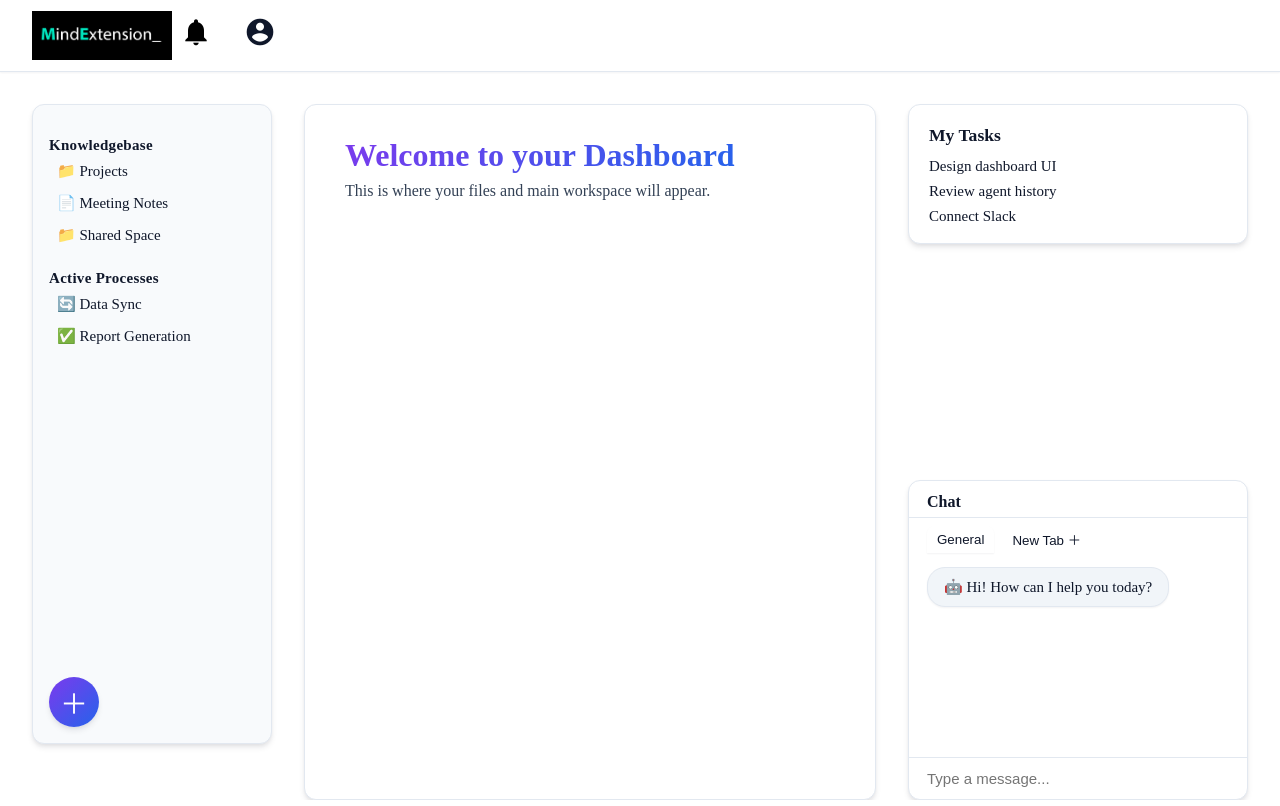
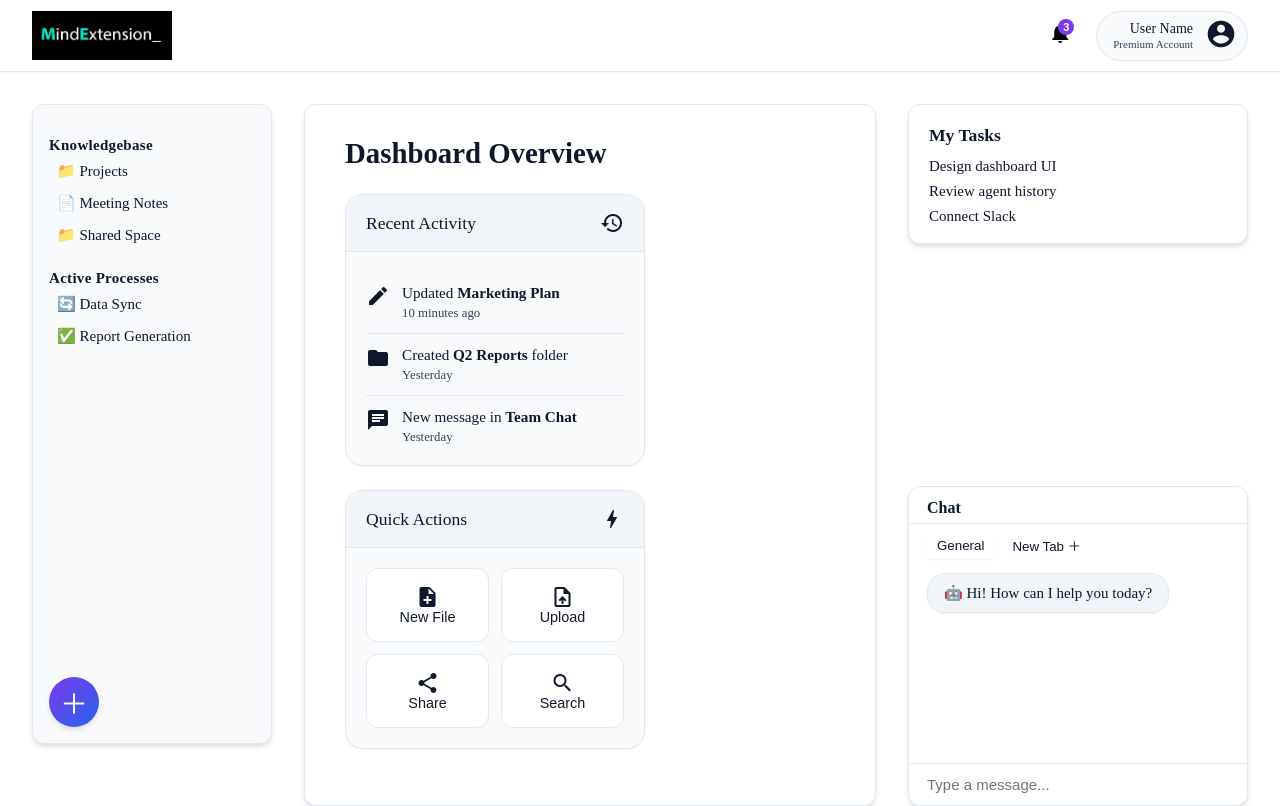
Before and after one commit to AAG-Ventures/KKexperiment, a Next.js app in the folder dashboard/: page / in a window 1280 px wide. Built offline with nearby package versions, Linux system fonts and the light colour scheme.

Commit message:
Move profile bar to right corner of header

```diff
--- a/dashboard/src/app/page.module.css
+++ b/dashboard/src/app/page.module.css
@@ -44,14 +44,72 @@
   align-items: center;
   gap: 16px;
 }
-.iconButton, .profileButton {
+.iconButton {
   background: none;
   border: none;
   cursor: pointer;
   padding: 8px;
   border-radius: 50%;
   transition: background 0.2s;
-  font-size: 28px;
+  font-size: 24px;
+  position: relative;
+}
+
+.notificationBadge {
+  position: absolute;
+  top: 6px;
+  right: 6px;
+  background: var(--brand-primary);
+  color: white;
+  font-size: 11px;
+  height: 16px;
+  min-width: 16px;
+  border-radius: 8px;
+  display: flex;
+  align-items: center;
+  justify-content: center;
+  font-weight: 600;
+  padding: 0 4px;
+}
+
+.profileBar {
+  display: flex;
+  align-items: center;
+  gap: 12px;
+  padding: 6px 10px 6px 16px;
+  background: var(--background-secondary);
+  border-radius: 30px;
+  transition: all 0.2s;
+  border: 1px solid var(--border-light);
+}
+
+.profileBar:hover {
+  background: var(--background-tertiary);
+  transform: translateY(-2px);
+  box-shadow: var(--shadow-sm);
+}
+
+.userInfo {
+  display: flex;
+  flex-direction: column;
+  text-align: right;
+}
+
+.userName {
+  font-weight: 500;
+  font-size: 14px;
+  line-height: 1.2;
+}
+
+.userRole {
+  font-size: 11px;
+  color: var(--foreground-secondary);
+}
+
+.profileImage {
+  display: flex;
+  align-items: center;
+  justify-content: center;
 }
 .iconButton:hover, .profileButton:hover {
   background: var(--background-tertiary);
@@ -148,6 +206,148 @@
 }
 .fileDisplay p {
   color: var(--foreground-secondary);
+}
+
+.pageTitle {
+  margin: 0 0 24px 0;
+  font-size: 1.8rem;
+  font-weight: 600;
+  color: var(--foreground-primary);
+}
+
+/* Card Grid Styles */
+.cardGrid {
+  display: grid;
+  grid-template-columns: repeat(auto-fit, minmax(300px, 1fr));
+  gap: 24px;
+  margin-bottom: 24px;
+}
+
+/* Card Styles */
+.card {
+  background: var(--background-secondary);
+  border-radius: var(--border-radius);
+  box-shadow: var(--shadow-sm);
+  overflow: hidden;
+  transition: transform 0.2s, box-shadow 0.2s;
+  border: 1px solid var(--border-light);
+}
+
+.card:hover {
+  transform: translateY(-4px);
+  box-shadow: var(--shadow-md);
+}
+
+.cardHeader {
+  display: flex;
+  justify-content: space-between;
+  align-items: center;
+  padding: 16px 20px;
+  background: var(--background-tertiary);
+  border-bottom: 1px solid var(--border-light);
+}
+
+.cardHeader h3 {
+  margin: 0;
+  font-size: 1.1rem;
+  font-weight: 500;
+}
+
+.cardContent {
+  padding: 20px;
+}
+
+/* Analytics Card Styles */
+.statsRow {
+  display: flex;
+  justify-content: space-between;
+}
+
+.stat {
+  text-align: center;
+  flex: 1;
+}
+
+.statValue {
+  font-size: 2rem;
+  font-weight: 600;
+  color: var(--brand-primary);
+  margin-bottom: 4px;
+}
+
+.statLabel {
+  font-size: 0.9rem;
+  color: var(--foreground-secondary);
+}
+
+/* Activity List Styles */
+.activityList {
+  list-style: none;
+  padding: 0;
+  margin: 0;
+}
+
+.activityItem {
+  display: flex;
+  align-items: flex-start;
+  gap: 12px;
+  padding: 12px 0;
+  border-bottom: 1px solid var(--border-light);
+}
+
+.activityItem:last-child {
+  border-bottom: none;
+  padding-bottom: 0;
+}
+
+.activityItem span.material-icons {
+  color: var(--brand-primary);
+  font-size: 20px;
+}
+
+.activityText {
+  flex: 1;
+  font-size: 0.95rem;
+}
+
+.activityTime {
+  color: var(--foreground-secondary);
+  font-size: 0.8rem;
+  margin-top: 4px;
+}
+
+/* Quick Actions Styles */
+.actionButtons {
+  display: grid;
+  grid-template-columns: repeat(2, 1fr);
+  gap: 12px;
+}
+
+.actionButton {
+  display: flex;
+  flex-direction: column;
+  align-items: center;
+  justify-content: center;
+  background: var(--background-primary);
+  border: 1px solid var(--border-light);
+  border-radius: 12px;
+  padding: 16px;
+  font-size: 0.9rem;
+  font-weight: 500;
+  color: var(--foreground-primary);
+  cursor: pointer;
+  transition: all 0.2s;
+}
+
+.actionButton:hover {
+  background: var(--background-tertiary);
+  transform: translateY(-2px);
+}
+
+.actionButton span.material-icons {
+  font-size: 24px;
+  margin-bottom: 8px;
+  color: var(--brand-primary);
 }
 
 .widgets {
--- a/dashboard/src/app/page.tsx
+++ b/dashboard/src/app/page.tsx
@@ -18,13 +18,23 @@ export default function Dashboard() {
             className={styles.logo}
           />
         </div>
+        <div className={styles.spacer}></div>
         <div className={styles.topBarRight}>
           <button className={styles.iconButton} title="Notifications">
-            <span className="material-icons" style={{fontSize: 32}}>notifications</span>
+            <span className="material-icons" style={{fontSize: 24}}>notifications</span>
+            <span className={styles.notificationBadge}>3</span>
           </button>
-          <Link href="/settings" className={styles.profileButton} title="Profile & Settings">
-            <span className="material-icons" style={{fontSize: 32}}>account_circle</span>
-          </Link>
+          <div className={styles.profileBar}>
+            <div className={styles.userInfo}>
+              <span className={styles.userName}>User Name</span>
+              <span className={styles.userRole}>Premium Account</span>
+            </div>
+            <div className={styles.profileImage}>
+              <Link href="/settings" title="Profile & Settings">
+                <span className="material-icons" style={{fontSize: 32}}>account_circle</span>
+              </Link>
+            </div>
+          </div>
         </div>
       </header>
 
@@ -51,14 +61,76 @@ export default function Dashboard() {
 
         {/* Main Content */}
         <main className={styles.mainContent}>
-          <div className={styles.fileDisplay}>
-            <h2>Welcome to your Dashboard</h2>
-            <p>This is where your files and main workspace will appear.</p>
+          <h2 className={styles.pageTitle}>Dashboard Overview</h2>
+
+          <div className={styles.cardGrid}>
+
+            {/* Recent Activity Card */}
+            <div className={styles.card}>
+              <div className={styles.cardHeader}>
+                <h3>Recent Activity</h3>
+                <span className="material-icons">history</span>
+              </div>
+              <div className={styles.cardContent}>
+                <ul className={styles.activityList}>
+                  <li className={styles.activityItem}>
+                    <span className="material-icons">edit</span>
+                    <div className={styles.activityText}>
+                      <div>Updated <strong>Marketing Plan</strong></div>
+                      <div className={styles.activityTime}>10 minutes ago</div>
+                    </div>
+                  </li>
+                  <li className={styles.activityItem}>
+                    <span className="material-icons">folder</span>
+                    <div className={styles.activityText}>
+                      <div>Created <strong>Q2 Reports</strong> folder</div>
+                      <div className={styles.activityTime}>Yesterday</div>
+                    </div>
+                  </li>
+                  <li className={styles.activityItem}>
+                    <span className="material-icons">chat</span>
+                    <div className={styles.activityText}>
+                      <div>New message in <strong>Team Chat</strong></div>
+                      <div className={styles.activityTime}>Yesterday</div>
+                    </div>
+                  </li>
+                </ul>
+              </div>
+            </div>
+
+            {/* Quick Actions Card */}
+            <div className={styles.card}>
+              <div className={styles.cardHeader}>
+                <h3>Quick Actions</h3>
+                <span className="material-icons">bolt</span>
+              </div>
+              <div className={styles.cardContent}>
+                <div className={styles.actionButtons}>
+                  <button className={styles.actionButton}>
+                    <span className="material-icons">note_add</span>
+                    New File
+                  </button>
+                  <button className={styles.actionButton}>
+                    <span className="material-icons">upload_file</span>
+                    Upload
+                  </button>
+                  <button className={styles.actionButton}>
+                    <span className="material-icons">share</span>
+                    Share
+                  </button>
+                  <button className={styles.actionButton}>
+                    <span className="material-icons">search</span>
+                    Search
+                  </button>
+                </div>
+              </div>
+            </div>
           </div>
         </main>
 
         {/* Right Widgets */}
         <section className={styles.widgets}>
+
           <div className={styles.widgetBox}>
             <h3>My Tasks</h3>
             <ul>
```
